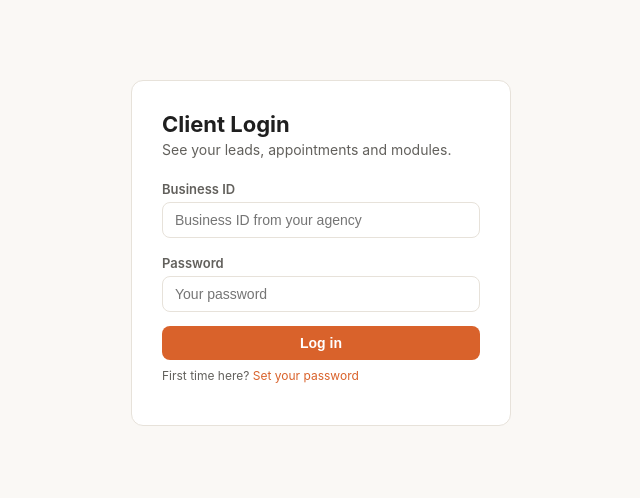
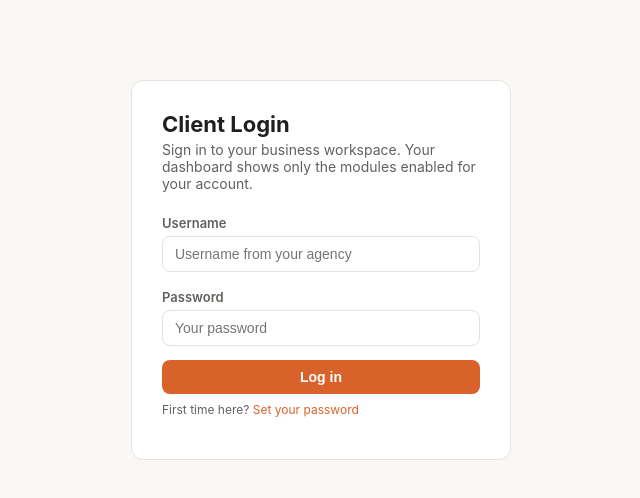
Before and after one commit to jupiterspcud-boop/ai-automation-saas, a website: page client.html in a window 1280 px wide. Shown: the whole page, without its empty margins (319-959 px from the left). Drawn offline with Linux system fonts and the light colour scheme.

Commit message:
Show tenant username login and entitlement-driven client workspace

```diff
--- a/client.html
+++ b/client.html
@@ -1,10 +1,10 @@
 <!DOCTYPE html>
 <html lang="en">
-<head><meta charset="UTF-8" /><meta name="viewport" content="width=device-width, initial-scale=1.0" /><title>Client Dashboard — AI Automation Platform</title><link rel="stylesheet" href="style.css" /></head>
+<head><meta charset="utf-8" /><meta name="viewport" content="width=device-width,initial-scale=1" /><title>Client Dashboard — AI Automation Platform</title><link rel="stylesheet" href="style.css" /></head>
 <body>
 <div id="login" class="login-box"><div class="card">
-<h1>Client Login</h1><p class="sub">See your leads, appointments and modules.</p>
-<div class="field"><label>Business ID</label><input type="text" id="businessId" placeholder="Business ID from your agency" /></div>
+<h1>Client Login</h1><p class="sub">Sign in to your business workspace. Your dashboard shows only the modules enabled for your account.</p>
+<div class="field"><label>Username</label><input type="text" id="businessId" placeholder="Username from your agency" /></div>
 <div class="field"><label>Password</label><input type="password" id="password" placeholder="Your password" /></div>
 <button class="btn" onclick="login()" style="width:100%">Log in</button>
 <div class="error" id="loginError"></div>
@@ -12,7 +12,7 @@
 </div></div>
 <div id="setup" class="login-box" style="display:none"><div class="card">
 <h1>Set Your Password</h1><p class="sub">Use the one-time setup passcode given by your agency, then choose your own password.</p>
-<div class="field"><label>Business ID</label><input type="text" id="setupBusinessId" placeholder="Business ID" /></div>
+<div class="field"><label>Username / Business ID</label><input type="text" id="setupBusinessId" placeholder="Username or Business ID" /></div>
 <div class="field"><label>Setup Passcode</label><input type="password" id="setupPasscode" placeholder="Passcode from your agency" /></div>
 <div class="field"><label>New Password</label><input type="password" id="setupPassword" placeholder="At least 6 characters" /></div>
 <button class="btn" onclick="setupPassword()" style="width:100%">Set Password & Log in</button>
```
